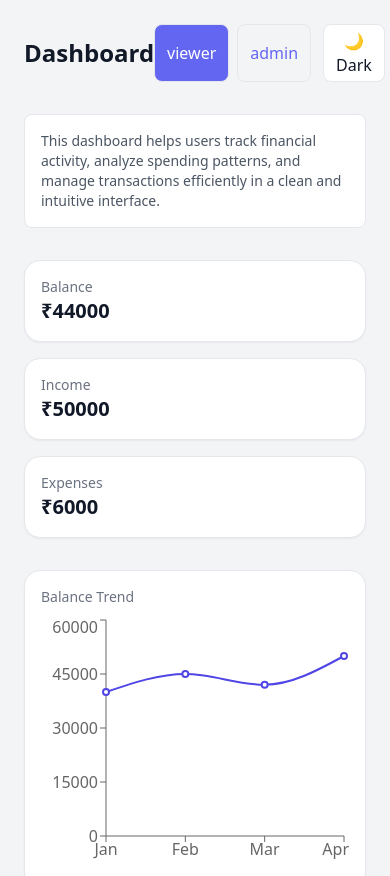
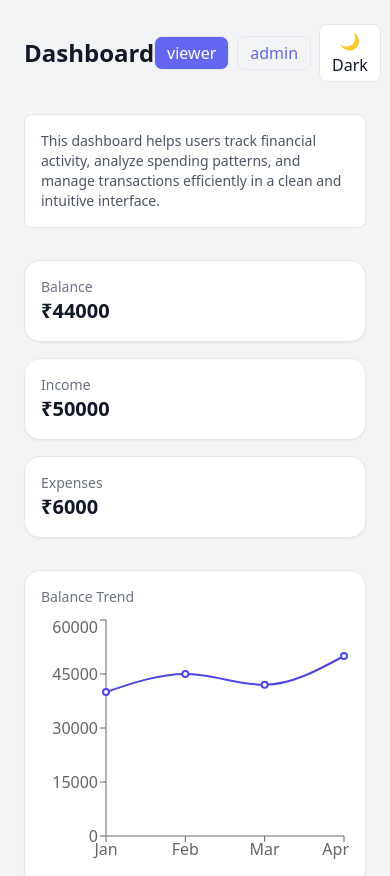
Before and after one commit to lalman-dev/finance-dashboard, a Next.js app: page /dashboard in a window 390 px wide. Shown: the top 876 px of the page. Built offline with nearby package versions, Linux system fonts and the light colour scheme.

Commit message:
fix(ui): role toggle and theme toggle -fix padding , to enhance ui in phone screen - bundled role toggle and theme toggle together

```diff
--- a/src/app/dashboard/page.tsx
+++ b/src/app/dashboard/page.tsx
@@ -23,7 +23,7 @@ export default function DashboardPage() {
     >
       <div className="flex justify-between items-center">
         <h1 className="text-2xl font-semibold">Dashboard</h1>
-        <div className="flex gap-3">
+        <div className="flex items-center gap-2 rounded-xl">
           <RoleToggle />
           <ThemeToggle />
         </div>
```
